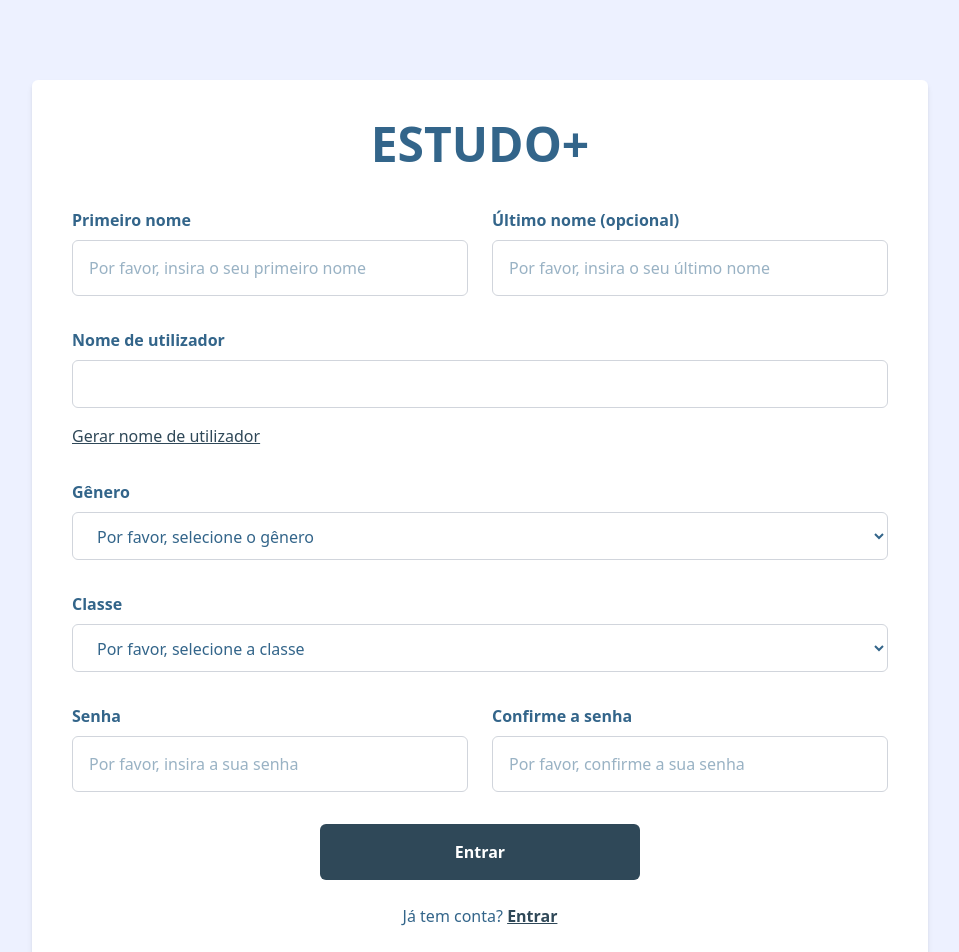
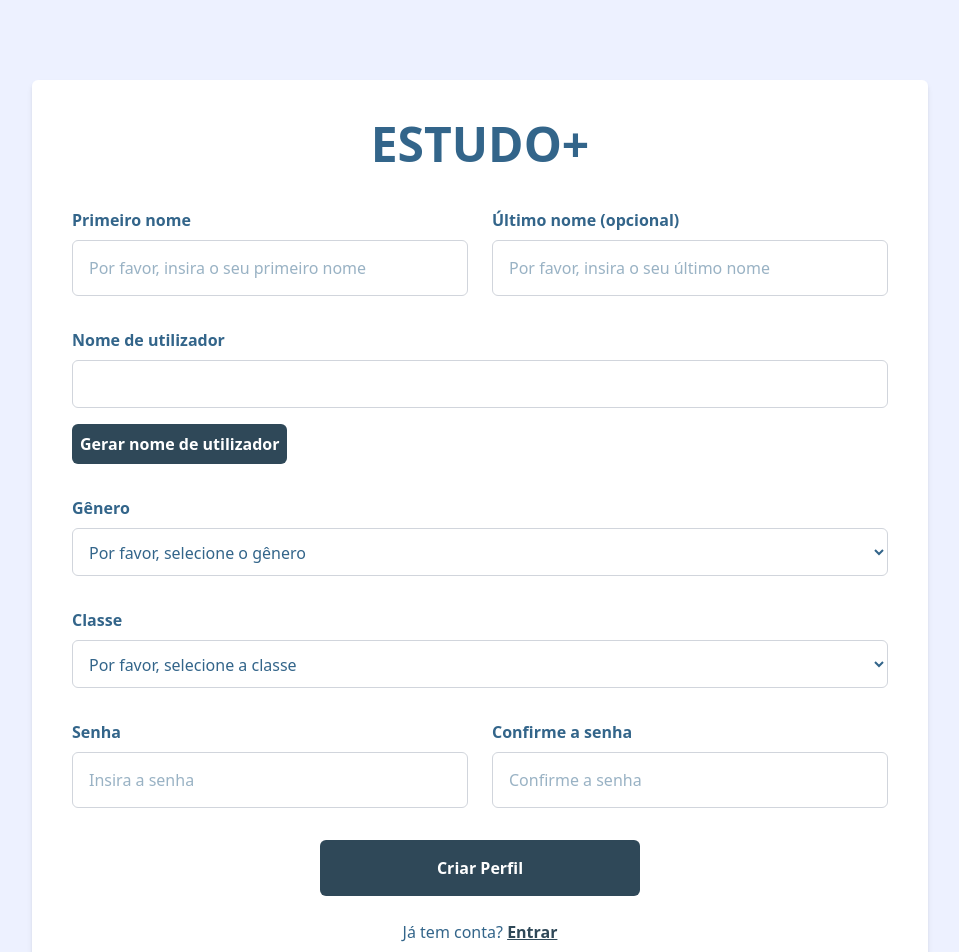
Before and after one commit to pedroevaristo960/Estudo-Plus, a React (Vite) app: page /register in a window 1280 px wide. Shown: the top 952 px of the page, without its empty margins (160-1119 px from the left). Built offline with nearby package versions, Linux system fonts and the light colour scheme.

Commit message:
feat: Criar componente para a validação das rotas, e outras modificções para _melhorias_

```diff
--- a/src/components/Navbar.jsx
+++ b/src/components/Navbar.jsx
@@ -12,8 +12,7 @@ import {
 } from "lucide-react";
 
 const navItems = [
-  { to: "/",
-    label: "Visão Geral", icon: <LayoutDashboard size={20} /> },
+  { to: "/home", label: "Visão Geral", icon: <LayoutDashboard size={20} /> },
   { to: "/horario", label: "Horário", icon: <Calendar size={20} /> },
   { to: "/biblioteca", label: "Biblioteca", icon: <BookOpen size={20} /> },
   { to: "/aula", label: "Aula", icon: <GraduationCap size={20} /> },
--- a/src/pages/Home.jsx
+++ b/src/pages/Home.jsx
@@ -5,6 +5,7 @@ import { Aside } from "../components/Aside";
 import { Search } from "lucide-react";
 import TasksCard from "../components/TasksCard";
 import { DicasCard } from "../components/DicasCard";
+const user = JSON.parse(localStorage.getItem("loggedUser"));
 
 const Home = () => {
   const aside = true; // Simula a condição para exibir o Aside
@@ -16,7 +17,7 @@ const Home = () => {
         {/* Saudação */}
         <header className="flex items-center justify-center gap-3">
           <Photo className={`w-10 h-10 shrink-0`}/>
-          <Saudação username="Erasmo Veloso"/>
+          <Saudação username={user.firstName+" "+user.lastName}/>
         </header>
 
         <div className="rounded-lg overflow-hidden border border-gray-300 bg-gray-100">
--- a/src/pages/Login.jsx
+++ b/src/pages/Login.jsx
@@ -1,8 +1,38 @@
+import { useState } from "react";
+import { useNavigate } from "react-router-dom";
+
 export default function Login() {
+  const navigate = useNavigate();
+  const [inputName, setInputName] = useState("");
+  const [inputPassword, setInputPassword] = useState("");
+  const [error, setError] = useState("");
+
+  const handleLogin = (e) => {
+    e.preventDefault();
+
+    const users = JSON.parse(localStorage.getItem("users") || "[]");
+
+    const foundUser = users.find(
+      (user) =>
+        (user.username === inputName || user.email === inputName) &&
+        user.password === inputPassword
+    );
+
+    if (foundUser) {
+      window.location.href = "/home"; //para atulizar já a pagina
+      localStorage.setItem("loggedUser", JSON.stringify(foundUser));
+      navigate("/home");
+
+    } else {
+      setError("Nome de utilizador ou senha incorretos.");
+    }
+  };
+
   return (
     <section className="max-w-md mx-auto mt-20 p-8 bg-white rounded-xl shadow-lg text-[#33658A] text-lg">
       <h1 className="text-4xl font-bold text-center mb-10">ESTUDO+</h1>
 
+      <form onSubmit={handleLogin}>
         <div className="mb-6">
           <label htmlFor="iname" className="block mb-2 font-medium">
             Email ou nome de utilizador
@@ -10,8 +40,10 @@ export default function Login() {
           <input
             id="iname"
             type="text"
-          placeholder="Por favor, insira o seu nome"
-          className="w-full h-12 px-4 border border-gray-300 rounded-md focus:outline-none focus:ring-2 focus:ring-[#33658A] focus:border-transparent"
+            value={inputName}
+            onChange={(e) => setInputName(e.target.value)}
+            placeholder="Insira o seu nome"
+            className="w-full h-12 px-4 border border-gray-300 rounded-md focus:outline-none focus:ring-2 focus:ring-[#33658A]"
           />
         </div>
 
@@ -22,20 +54,30 @@ export default function Login() {
           <input
             id="ipassword"
             type="password"
-          placeholder="Por favor, insira a sua senha"
-          className="w-full h-12 px-4 border border-gray-300 rounded-md focus:outline-none focus:ring-2 focus:ring-[#33658A] focus:border-transparent"
+            value={inputPassword}
+            onChange={(e) => setInputPassword(e.target.value)}
+            placeholder="Insira a sua senha"
+            className="w-full h-12 px-4 border border-gray-300 rounded-md focus:outline-none focus:ring-2 focus:ring-[#33658A]"
           />
         </div>
 
-      <button className="cursor-pointer w-full h-12 bg-[#2F4858] text-white rounded-md hover:bg-[#33658A] transition-colors duration-300 font-semibold">
+        {error && (
+          <p className="text-red-600 text-sm mb-4 font-semibold">{error}</p>
+        )}
+
+        <button
+          type="submit"
+          className="cursor-pointer w-full h-12 bg-[#2F4858] text-white rounded-md hover:bg-[#33658A] transition-colors duration-300 font-semibold"
+        >
           Entrar
         </button>
+      </form>
 
       <div className="text-center mt-6 text-sm">
         <p>
-          Ainda não tem conta?{' '}
+          Ainda não tem conta?{" "}
           <a href="/register" className="underline font-bold">
-            Cadastrar-se
+            Criar Perfil
           </a>
         </p>
       </div>
--- a/src/pages/Register.jsx
+++ b/src/pages/Register.jsx
@@ -1,32 +1,22 @@
 import { useState } from 'react';
 import { Copy, Check } from 'lucide-react';
 export default function Register() {
-  const [username, setUsername] = useState();
+  const [username, setUsername] = useState('');
+  const [copied, setCopied] = useState(false);
   const [keep, setKeep] = useState(false);
 
-  const [copied, setCopied] = useState(false);
+  const [firstName, setFirstName] = useState('');
+  const [lastName, setLastName] = useState('');
+  const [gender, setGender] = useState('');
+  const [classLevel, setClassLevel] = useState('');
+  const [password, setPassword] = useState('');
+  const [confirmPassword, setConfirmPassword] = useState('');
 
-  const handleCopy = async () => {
-    try {
-      await navigator.clipboard.writeText(username);
-      setCopied(true);
-      setTimeout(() => setCopied(false), 2000);
-    } catch (err) {
-      console.error('Erro ao copiar:', err);
-    }
-  };
   const selects = ['Masculino', 'Femenino', 'Generalizado'];
   const schools = [
     {
       educationLevel: 'Ensino Primário',
-      schoolClasses: [
-        '1ª Classe',
-        '2ª Classe',
-        '3ª Classe',
-        '4ª Classe',
-        '5ª Classe',
-        '6ª Classe',
-      ],
+      schoolClasses: ['1ª Classe', '2ª Classe', '3ª Classe', '4ª Classe', '5ª Classe', '6ª Classe'],
     },
     {
       educationLevel: 'Ensino Secundário - 1º Ciclo',
@@ -38,73 +28,111 @@ export default function Register() {
     },
     {
       educationLevel: 'Ensino Superior',
-      schoolClasses: [
-        '1º Ano Superior',
-        '2º Ano Superior',
-        '3º Ano Superior',
-        '4º Ano Superior',
-      ],
+      schoolClasses: ['1º Ano Superior', '2º Ano Superior', '3º Ano Superior', '4º Ano Superior'],
     },
   ];
 
-  const generateUsername = (name, full) => {
+  const handleCopy = async () => {
+    try {
+      await navigator.clipboard.writeText(username);
+      setCopied(true);
+      setTimeout(() => setCopied(false), 2000);
+    } catch (err) {
+      console.error('Erro ao copiar:', err);
+    }
+  };
+
+  const generateUsername = () => {
+    if (!firstName) return alert("Insira o primeiro nome!");
+
+    const fn = firstName.trim().toLowerCase();
+    const ln = lastName?.trim().toLowerCase() || '';
+    const rand = () => Math.floor(Math.random() * 900 + 100);
+
+    const options = [
+      `${fn}_${ln}`,
+      `${fn}${ln}`,
+      `${ln}${fn}`,
+      `${fn}_${ln}${rand()}`,
+      `${ln}_${fn}${rand()}`,
+      `${fn}${ln}${rand()}`,
+      `${fn.charAt(0)}${ln.charAt(0)}`,
+      `${fn.charAt(0)}${ln}`,
+      `${ln.charAt(0)}${fn}`,
+      `${fn}_${ln.charAt(0)}`,
+      `${ln}_${fn.charAt(0)}`,
+      `${fn.charAt(0)}${ln.charAt(0)}_${rand()}`,
+      `${fn.slice(0, 3)}${ln.slice(0, 3)}`,
+      `${fn}_${rand()}`,
+      `${ln}_${rand()}`,
+      `${ln.slice(0, 4)}${rand()}`
+    ].filter(Boolean);
+
+    // Garante que não repita o mesmo que está atualmente
+    const filtered = options.filter(option => option !== username);
+    const nextUsername = filtered[Math.floor(Math.random() * filtered.length)];
+
+    setUsername(nextUsername);
     setKeep(true);
-    setUsername(`${name.toLowerCase()}${full.toLowerCase()}`);
   };
-  const generate = () => {
-    generateUsername('Pedro', 'Evaristo');
+
+
+
+  const handleSubmit = (e) => {
+    e.preventDefault();
+
+    if (!username || !gender || !classLevel || !password || password !== confirmPassword) {
+      alert("Preencha todos os campos corretamente!");
+      return;
+    }
+
+    const newUser = {
+      username,
+      firstName,
+      lastName,
+      gender,
+      classLevel,
+      password,
+    };
+
+    const users = JSON.parse(localStorage.getItem("users") || "[]");
+    users.push(newUser);
+    localStorage.setItem("users", JSON.stringify(users));
+
+    alert("Usuário criado com sucesso!");
   };
 
   return (
     <section className="max-w-4xl mx-auto m-20 p-10 bg-white rounded-md text-[#33658A] shadow-md">
       <h1 className="text-5xl font-bold text-center mb-10">ESTUDO+</h1>
 
+      <form onSubmit={handleSubmit}>
+        {/* Nomes */}
         <div className="flex flex-col md:flex-row gap-6 mb-8">
           <div className="flex-1">
-          <label htmlFor="firstName" className="block mb-2 font-semibold">
-            Primeiro nome
-          </label>
-          <input
-            type="text"
-            id="firstName"
-            placeholder="Por favor, insira o seu primeiro nome"
-            className="w-full h-14 p-4 border border-gray-300 rounded-md focus:outline-none focus:ring-2 focus:ring-[#33658A]"
-          />
+            <label htmlFor="firstName" className="block mb-2 font-semibold">Primeiro nome</label>
+            <input value={firstName} onChange={(e) => setFirstName(e.target.value)}
+              type="text" id="firstName" placeholder="Por favor, insira o seu primeiro nome"
+              className="w-full h-14 p-4 border border-gray-300 rounded-md focus:outline-none focus:ring-2 focus:ring-[#33658A]" />
           </div>
 
           <div className="flex-1">
-          <label htmlFor="lastName" className="block mb-2 font-semibold">
-            Último nome (opcional)
-          </label>
-          <input
-            type="text"
-            id="lastName"
-            placeholder="Por favor, insira o seu último nome"
-            className="w-full h-14 p-4 border border-gray-300 rounded-md focus:outline-none focus:ring-2 focus:ring-[#33658A]"
-          />
+            <label htmlFor="lastName" className="block mb-2 font-semibold">Último nome (opcional)</label>
+            <input value={lastName} onChange={(e) => setLastName(e.target.value)}
+              type="text" id="lastName" placeholder="Por favor, insira o seu último nome"
+              className="w-full h-14 p-4 border border-gray-300 rounded-md focus:outline-none focus:ring-2 focus:ring-[#33658A]" />
           </div>
         </div>
 
-
+        {/* Username gerado */}
         <div className="mb-8">
-        <label htmlFor="username" className="block mb-2 font-semibold">
-          Nome de utilizador
-        </label>
+          <label htmlFor="username" className="block mb-2 font-semibold">Nome de utilizador</label>
 
           <div className="w-full h-12 px-3 py-2 border border-gray-300 rounded-md text-gray-600 flex items-center justify-between">
             {keep && <p className="truncate">{username}</p>}
-
             {keep && (
-            <button
-              onClick={handleCopy}
-              className="ml-4 text-[#33658A] hover:text-[#2F4858] transition-colors duration-200"
-              title="Copiar nome"
-            >
-              {copied ? (
-                <Check size={20} className="text-green-600" />
-              ) : (
-                <Copy size={20} />
-              )}
+              <button onClick={handleCopy} className="ml-4 text-[#33658A]" title="Copiar nome">
+                {copied ? <Check size={20} className="text-green-600" /> : <Copy size={20} />}
               </button>
             )}
           </div>
@@ -117,100 +145,79 @@ export default function Register() {
           )}
 
           <p className="mt-4">
-          <a
-            href="#"
-            className="underline text-[#2F4858] hover:text-[#33658A]"
-            onClick={generate}
+            <button
+              type="button"
+              onClick={generateUsername}
+              className="p-2 bg-[#2F4858] text-white rounded-md hover:bg-[#33658A] transition-colors font-semibold"
             >
               Gerar nome de utilizador
-          </a>
+            </button>
           </p>
         </div>
 
+
+        {/* Gênero */}
         <div className="mb-8">
-        <label htmlFor="gender" className="block mb-2 font-semibold">
-          Gênero
-        </label>
-        <select
+          <label htmlFor="gender" className="block mb-2 font-semibold">Gênero</label>
+          <select value={gender} onChange={(e) => setGender(e.target.value)}
             id="gender"
-          className="w-full h-12 p-3 border border-gray-300 rounded-md pl-5 focus:outline-none focus:ring-2 focus:ring-[#33658A]"
+            className="w-full h-12 p-3 border border-gray-300 rounded-md focus:outline-none focus:ring-2 focus:ring-[#33658A]"
           >
-          <option value="" hidden>
-            Por favor, selecione o gênero
-          </option>
-          {selects.map((select) => (
-            <option key={select} value={select}>
-              {select}
-            </option>
+            <option value="" hidden>Por favor, selecione o gênero</option>
+            {selects.map((g) => (
+              <option key={g} value={g}>{g}</option>
             ))}
           </select>
         </div>
 
+        {/* Classe */}
         <div className="mb-8">
-        <label htmlFor="classLevel" className="block mb-2 font-semibold">
-          Classe
-        </label>
-        <select
+          <label htmlFor="classLevel" className="block mb-2 font-semibold">Classe</label>
+          <select value={classLevel} onChange={(e) => setClassLevel(e.target.value)}
             id="classLevel"
-          className="w-full h-12 p-3 border border-gray-300 rounded-md pl-5 focus:outline-none focus:ring-2 focus:ring-[#33658A]"
+            className="w-full h-12 p-3 border border-gray-300 rounded-md focus:outline-none focus:ring-2 focus:ring-[#33658A]"
           >
-          <option value="" hidden>
-            Por favor, selecione a classe
-          </option>
+            <option value="" hidden>Por favor, selecione a classe</option>
             {schools.map((school) => (
               <optgroup key={school.educationLevel} label={school.educationLevel}>
-              {school.schoolClasses.map((classe) => (
-                <option key={classe} value={classe}>
-                  {classe}
-                </option>
+                {school.schoolClasses.map((c) => (
+                  <option key={c} value={c}>{c}</option>
                 ))}
               </optgroup>
             ))}
           </select>
         </div>
 
+        {/* Senha */}
         <div className="flex flex-col md:flex-row gap-6 mb-8">
           <div className="flex-1">
-          <label htmlFor="password" className="block mb-2 font-semibold">
-            Senha
-          </label>
-          <input
-            type="password"
-            id="password"
-            placeholder="Por favor, insira a sua senha"
+            <label htmlFor="password" className="block mb-2 font-semibold">Senha</label>
+            <input value={password} onChange={(e) => setPassword(e.target.value)}
+              type="password" id="password" placeholder="Insira a senha"
               className="w-full h-14 p-4 border border-gray-300 rounded-md focus:outline-none focus:ring-2 focus:ring-[#33658A]"
             />
           </div>
-
           <div className="flex-1">
-          <label htmlFor="confirmPassword" className="block mb-2 font-semibold">
-            Confirme a senha
-          </label>
-          <input
-            type="password"
-            id="confirmPassword"
-            placeholder="Por favor, confirme a sua senha"
+            <label htmlFor="confirmPassword" className="block mb-2 font-semibold">Confirme a senha</label>
+            <input value={confirmPassword} onChange={(e) => setConfirmPassword(e.target.value)}
+              type="password" id="confirmPassword" placeholder="Confirme a senha"
               className="w-full h-14 p-4 border border-gray-300 rounded-md focus:outline-none focus:ring-2 focus:ring-[#33658A]"
             />
           </div>
         </div>
 
+        {/* Botão */}
         <div className="text-center">
-        <button
-          type="submit"
-          className="w-full max-w-xs bg-[#2F4858] text-white p-4 rounded-md hover:bg-[#33658A]
-          transition-colors duration-300 font-semibold cursor-pointer"
-        >
-          Entrar
+          <button type="submit"
+            className="w-full max-w-xs bg-[#2F4858] text-white p-4 rounded-md hover:bg-[#33658A] transition-colors font-semibold">
+            Criar Perfil
           </button>
         </div>
+      </form>
 
       <p className="mt-6 text-center">
         Já tem conta?{' '}
-        <a
-          href="/login"
-          className="underline font-semibold text-[#2F4858] hover:text-[#33658A]"
-        >
+        <a href="/" className="underline font-semibold text-[#2F4858] hover:text-[#33658A]">
           Entrar
         </a>
       </p>
```
Also changed, not shown: src/App.jsx (+6 -8 lines), src/components/Header.jsx (+8 -5 lines), src/components/RequireAuth.jsx (added, +11 -0 lines). Lines whose indentation alone changed are shown as unchanged.
